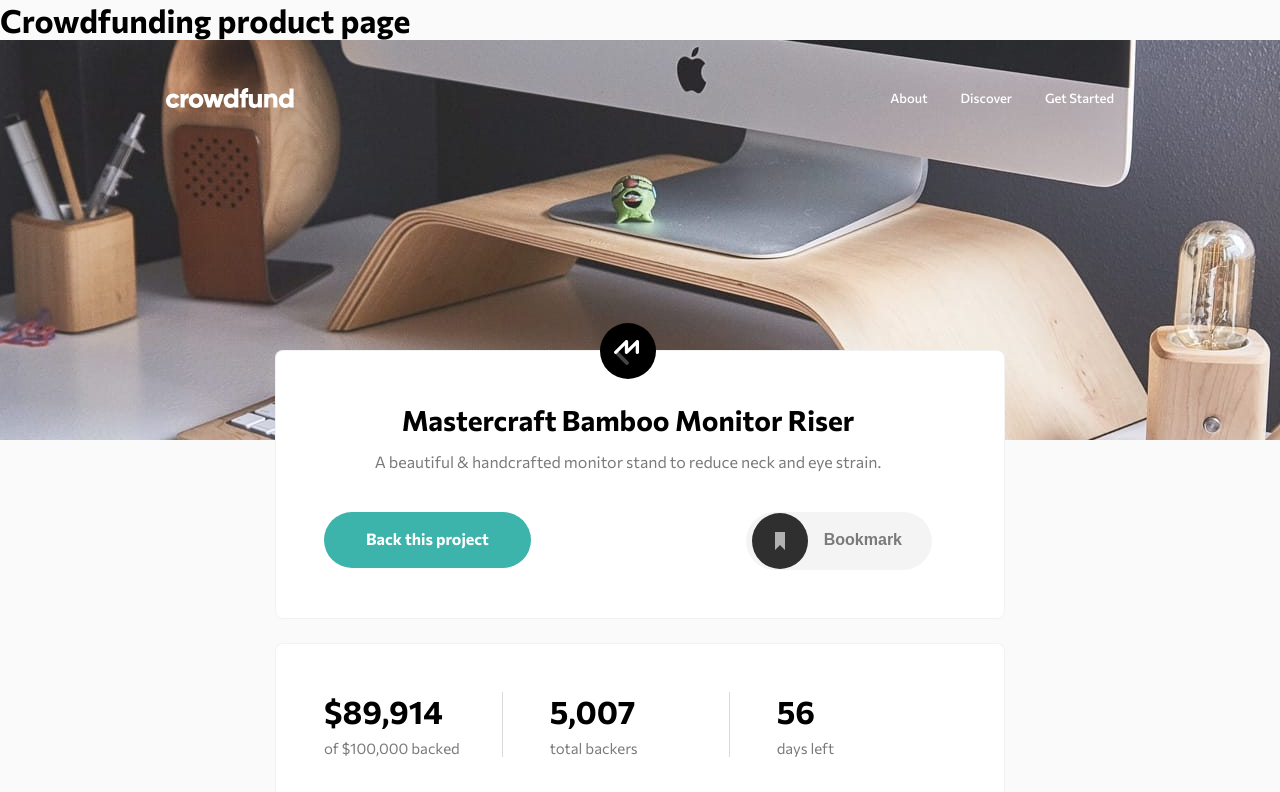
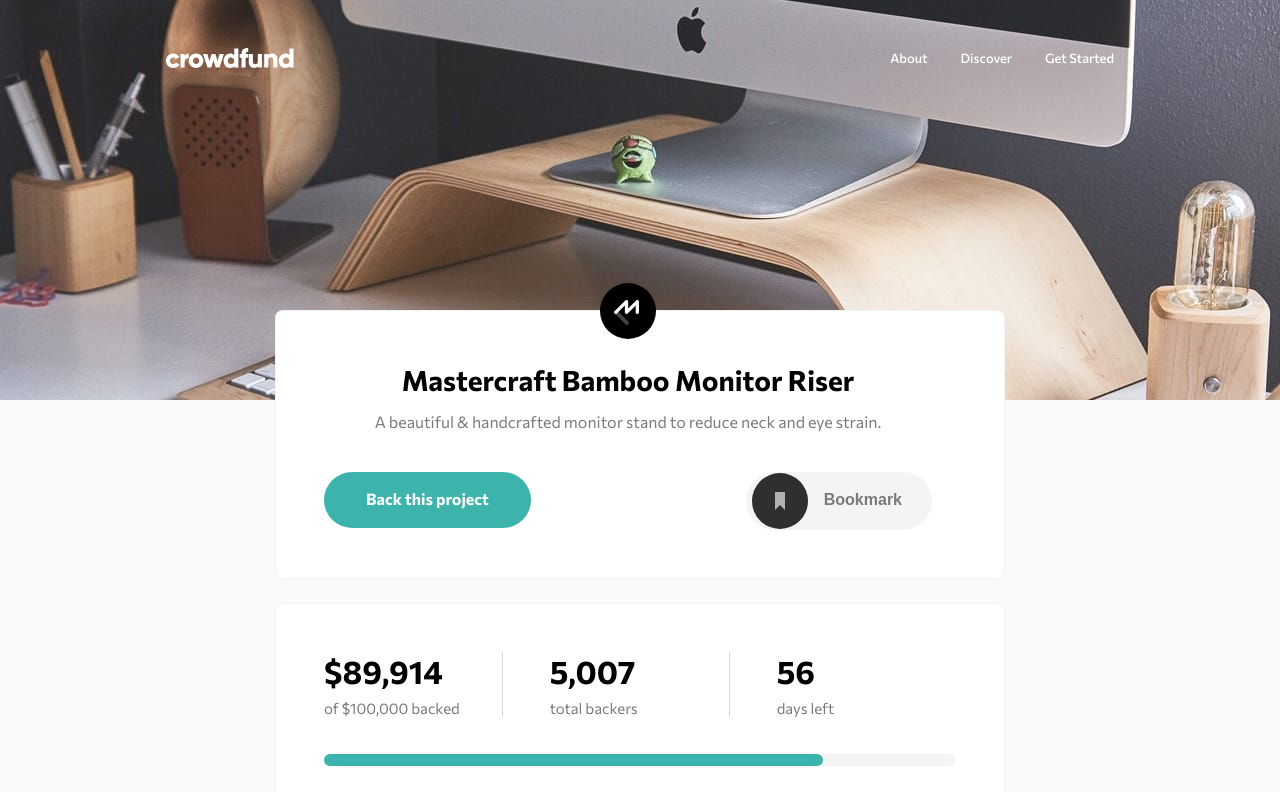
Before and after one commit to VeljkoKnezevic/crowdfunding-product-page, a React (Vite) app: page / in a window 1280 px wide. Shown: the top 792 px of the page. Built offline with nearby package versions, Linux system fonts and the light colour scheme.

Commit message:
Final touches

```diff
--- a/src/App.jsx
+++ b/src/App.jsx
@@ -26,7 +26,6 @@ function App() {
 
   return (
     <>
-      <h1>Crowdfunding product page</h1>
       {isVisibleHamburger ? (
         <div id="bg-hamburger" style={{ display: "block" }} />
       ) : (
```
